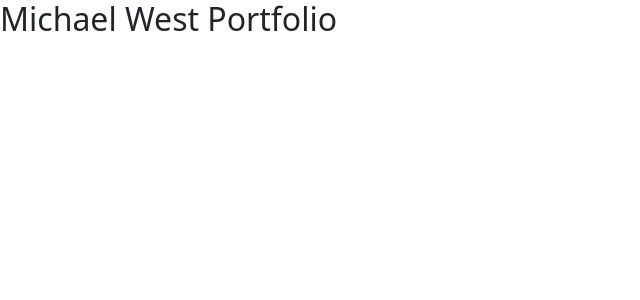
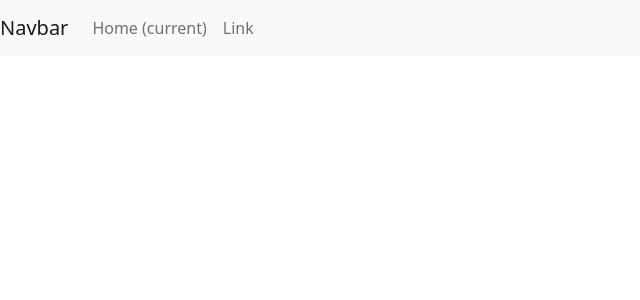
Before and after one commit to mjhwest/react-portfolio, a React (Create React App) app in the folder react-port/: page / in a window 1280 px wide. Shown: the top 300 px of the page, without its empty margins (0-640 px from the left). Built offline with nearby package versions, Linux system fonts and the light colour scheme.

Commit message:
update nav

```diff
--- a/react-port/src/App.js
+++ b/react-port/src/App.js
@@ -1,9 +1,10 @@
 import './App.css';
 import "bootstrap/dist/css/bootstrap.min.css";
+import Navbar from "./components/Navbar";
 
 function App() {
   return (
-    <h2> Michael West Portfolio</h2>
+<Navbar />
   );
 }
 
--- /dev/null
+++ b/react-port/src/components/Navbar.js
@@ -0,0 +1,27 @@
+import React from 'react';
+
+const Navbar = () => {
+  return (
+  <nav className="navbar navbar-expand-lg navbar-light bg-light">
+  <a className="navbar-brand" href="#">Navbar</a>
+  <button className="navbar-toggler" type="button" data-toggle="collapse" data-target="#navbarSupportedContent" aria-controls="navbarSupportedContent" aria-expanded="false" aria-label="Toggle navigation">
+    <span className="navbar-toggler-icon"></span>
+  </button>
+
+  <div className="collapse navbar-collapse" id="navbarSupportedContent">
+    <ul className="navbar-nav ml-auto">
+      <li className="nav-item active">
+        <a className="nav-link" href="#">Home <span className="sr-only">(current)</span></a>
+      </li>
+      <li className="nav-item">
+        <a className="nav-link" href="#">Link</a>
+      </li>
+
+    </ul>
+
+  </div>
+</nav>
+  )
+};
+
+export default Navbar;
```
Also changed, not shown: react-port/public/manifest.json.
